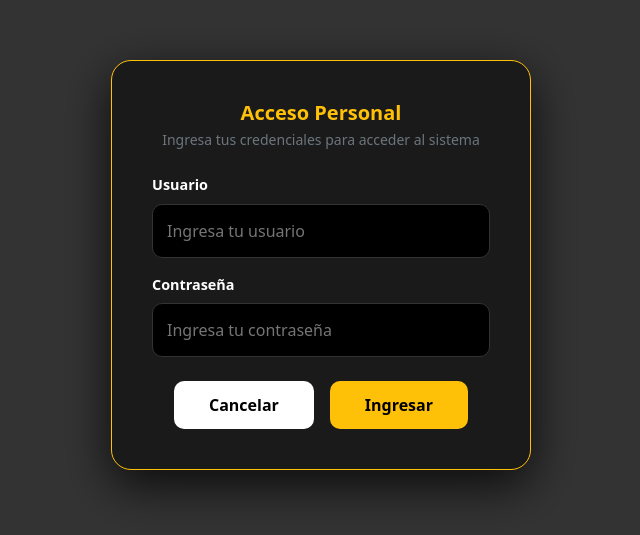
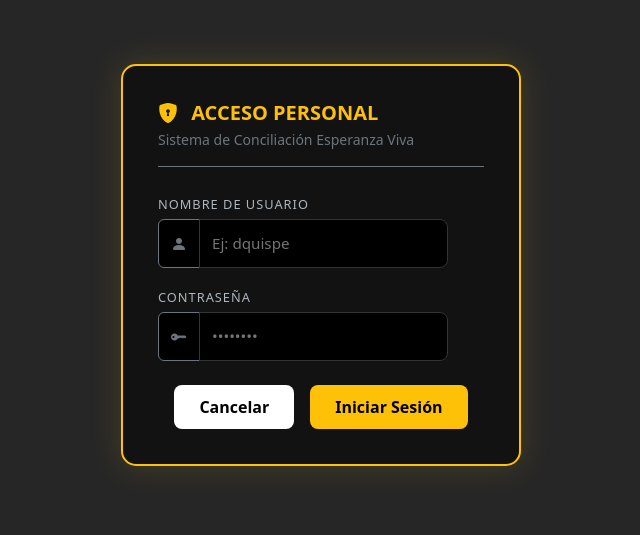
Before and after one commit to David-Q-M/Web-Conciliacion-Esperanza-Viva, an Angular app in the folder app-esperanza-viva/: page /login-admin in a window 1280 px wide. Shown: the part 135-670 px from the top of the page, without its empty margins (319-959 px from the left). Built offline with nearby package versions, Linux system fonts and the light colour scheme.

Commit message:
Validación de roles profesional en Login y estilos mejorados

```diff
--- a/app-esperanza-viva/src/app/components/login-admin/login-admin.css
+++ b/app-esperanza-viva/src/app/components/login-admin/login-admin.css
@@ -1,76 +1,83 @@
-/* Fondo desenfocado profesional del Wireframe-9 */
 .login-overlay {
   position: fixed;
   top: 0;
   left: 0;
-  width: 100vw;
-  height: 100vh;
-  background: rgba(0, 0, 0, 0.8);
-  backdrop-filter: blur(8px);
+  width: 100%;
+  height: 100%;
+  background: rgba(0, 0, 0, 0.85);
+  backdrop-filter: blur(10px);
   display: flex;
   justify-content: center;
   align-items: center;
-  z-index: 9999;
+  z-index: 10000;
 }
 
 .login-modal {
-  background-color: #1a1a1a;
-  border: 1px solid #ffc107; /* Borde amarillo delgado característico */
-  border-radius: 20px;
-  padding: 40px;
+  background-color: #121212;
+  border: 2px solid #ffc107;
+  border-radius: 15px;
+  padding: 35px;
   width: 100%;
-  max-width: 420px;
-  text-align: center;
-  box-shadow: 0 15px 50px rgba(0, 0, 0, 0.8);
+  max-width: 400px;
+  box-shadow: 0 0 30px rgba(255, 193, 7, 0.15);
 }
 
 .label-viva {
-  font-weight: bold;
-  color: #fff;
-  font-size: 0.9rem;
-  margin-bottom: 8px;
-  display: block;
+  color: #adb5bd;
+  font-size: 0.8rem;
+  text-transform: uppercase;
+  letter-spacing: 1px;
+  margin-bottom: 5px;
 }
 
 .input-wireframe {
-  background-color: #000;
-  border: 1px solid #333;
-  color: #fff;
-  width: 100%;
-  padding: 14px;
-  border-radius: 10px;
-  outline: none;
-  transition: all 0.3s ease;
+  background-color: #000 !important;
+  border: 1px solid #333 !important;
+  color: #fff !important;
+  padding: 12px !important;
+  border-radius: 0 8px 8px 0 !important;
+  font-size: 0.95rem;
 }
 
 .input-wireframe:focus {
-  border-color: #ffc107;
-  box-shadow: 0 0 8px rgba(255, 193, 7, 0.2);
+  border-color: #ffc107 !important;
+  box-shadow: none !important;
+}
+
+.alert-viva-error {
+  background: rgba(220, 53, 69, 0.1);
+  color: #ff4d4d;
+  border: 1px solid #dc3545;
+  padding: 12px;
+  border-radius: 8px;
+  font-size: 0.85rem;
+  font-weight: 500;
 }
 
 .btn-modal-white {
-  background-color: #fff;
-  color: #000;
+  background: #fff;
   border: none;
-  padding: 12px 35px;
-  border-radius: 10px;
+  padding: 10px 25px;
+  border-radius: 8px;
   font-weight: bold;
-  cursor: pointer;
-  transition: 0.2s;
+  transition: 0.3s;
 }
 
 .btn-modal-yellow {
-  background-color: #ffc107;
-  color: #000;
+  background: #ffc107;
   border: none;
-  padding: 12px 35px;
-  border-radius: 10px;
+  padding: 10px 25px;
+  border-radius: 8px;
   font-weight: bold;
-  cursor: pointer;
-  transition: 0.2s;
+  transition: 0.3s;
 }
 
-.btn-modal-yellow:hover {
-  background-color: #e5ac00;
-  transform: translateY(-2px);
+.btn-modal-yellow:hover:not(:disabled) {
+  background: #e5ac00;
+  transform: scale(1.02);
 }
+
+.btn-modal-yellow:disabled {
+  opacity: 0.6;
+  cursor: wait;
+}
--- a/app-esperanza-viva/src/app/components/login-admin/login-admin.html
+++ b/app-esperanza-viva/src/app/components/login-admin/login-admin.html
@@ -1,26 +1,48 @@
 <div class="login-overlay">
   <div class="login-modal animate__animated animate__fadeInDown">
-    <div class="modal-header-custom">
-      <h5 class="text-warning fw-bold m-0">Acceso {{ (rolSeleccionado || 'Personal') | titlecase }}</h5>
-      <p class="text-secondary small m-0 mt-1">Ingresa tus credenciales para acceder al sistema</p>
+    <div class="modal-header-custom border-bottom border-secondary pb-3">
+      <h5 class="text-warning fw-bold m-0">
+        <i class="bi bi-shield-lock-fill me-2"></i>
+        ACCESO {{ (rolSeleccionado || 'PERSONAL') }}
+      </h5>
+      <p class="text-secondary small m-0 mt-1">Sistema de Conciliación Esperanza Viva</p>
     </div>
 
     <div class="modal-body-custom mt-4">
+      <div *ngIf="mensajeError" class="alert-viva-error mb-3 animate__animated animate__shakeX">
+        <i class="bi bi-exclamation-octagon-fill me-2"></i> {{ mensajeError }}
+      </div>
+
       <div class="mb-3 text-start">
-        <label class="label-viva">Usuario</label>
-        <input type="text" [(ngModel)]="credentials.usuario" class="input-wireframe" placeholder="Ingresa tu usuario">
+        <label class="label-viva">Nombre de Usuario</label>
+        <div class="input-group">
+          <span class="input-group-text bg-black border-secondary text-secondary">
+            <i class="bi bi-person-fill"></i>
+          </span>
+          <input type="text" [(ngModel)]="credentials.usuario" class="input-wireframe" [class.is-invalid]="mensajeError"
+            placeholder="Ej: dquispe" (input)="mensajeError = null">
+        </div>
       </div>
 
       <div class="mb-4 text-start">
         <label class="label-viva">Contraseña</label>
-        <input type="password" [(ngModel)]="credentials.contrasena" class="input-wireframe"
-          placeholder="Ingresa tu contraseña" (keyup.enter)="ingresar()">
+        <div class="input-group">
+          <span class="input-group-text bg-black border-secondary text-secondary">
+            <i class="bi bi-key-fill"></i>
+          </span>
+          <input type="password" [(ngModel)]="credentials.contrasena" class="input-wireframe"
+            [class.is-invalid]="mensajeError" placeholder="••••••••" (keyup.enter)="ingresar()"
+            (input)="mensajeError = null">
+        </div>
       </div>
 
-      <div class="d-flex justify-content-center gap-3">
-        <button class="btn-modal-white" (click)="cancelar()" [disabled]="cargando">Cancelar</button>
+      <div class="d-flex justify-content-center gap-3 mt-4">
+        <button class="btn-modal-white" (click)="cancelar()" [disabled]="cargando">
+          Cancelar
+        </button>
         <button class="btn-modal-yellow" (click)="ingresar()" [disabled]="cargando">
-          {{ cargando ? 'Verificando...' : 'Ingresar' }}
+          <span *ngIf="cargando" class="spinner-border spinner-border-sm me-2"></span>
+          {{ cargando ? 'Autenticando...' : 'Iniciar Sesión' }}
         </button>
       </div>
     </div>
--- a/app-esperanza-viva/src/app/components/login-admin/login-admin.ts
+++ b/app-esperanza-viva/src/app/components/login-admin/login-admin.ts
@@ -14,74 +14,68 @@ import { UsuarioService } from '../../services/usuario.service';
 export class LoginAdmin {
   @Input() rolSeleccionado: string = '';
   @Output() cerrar = new EventEmitter<void>();
+
   credentials = { usuario: '', contrasena: '' };
   cargando = false;
+  mensajeError: string | null = null;
 
   constructor(private usuarioService: UsuarioService, private router: Router) { }
 
   ingresar() {
-    if (!this.credentials.usuario || !this.credentials.contrasena) {
-      alert("Por favor, ingresa tus credenciales.");
+    this.mensajeError = null;
+
+    // Validación de campos vacíos
+    if (!this.credentials.usuario.trim() || !this.credentials.contrasena.trim()) {
+      this.mensajeError = "Por favor, complete todos los campos.";
       return;
     }
 
     this.cargando = true;
     this.usuarioService.login(this.credentials).subscribe({
       next: (user) => {
-        // 1. Guardar sesión (Importante: El rol debe estar en mayúsculas para el Guard)
-        // 1. Guardar sesión
-        localStorage.setItem('currentUser', JSON.stringify(user));
-
-        // 🛡️ Soporte para múltiples roles
+        // Normalizar roles del usuario desde la BD
         const roles = user.roles || (user.rol ? [user.rol] : []);
         const rolesUpper = roles.map((r: string) => r.toUpperCase());
+        const targetRole = this.rolSeleccionado.toUpperCase();
 
-        console.log("Login exitoso. Roles detectados:", rolesUpper);
-
-        // 2. Redirección basada en PREFERENCIA DE USUARIO (Si seleccionó un rol e inició sesión)
-        if (this.rolSeleccionado && rolesUpper.includes(this.rolSeleccionado.toUpperCase())) {
-          const roleTarget = this.rolSeleccionado.toUpperCase();
-          if (roleTarget === 'ADMINISTRADOR') this.router.navigate(['/admin-dashboard']);
-          else if (roleTarget === 'DIRECTOR') this.router.navigate(['/director/bandeja-solicitudes']);
-          else if (roleTarget === 'CONCILIADOR') this.router.navigate(['/conciliador/mis-casos']);
-          else if (roleTarget === 'ABOGADO') this.router.navigate(['/abogado/pendientes']);
-          else if (roleTarget === 'ABOGADO') this.router.navigate(['/abogado/pendientes']);
-          else if (roleTarget === 'NOTIFICADOR') this.router.navigate(['/notificador/pendientes']);
-          else if (roleTarget === 'SECRETARIO') this.router.navigate(['/secretario/reporte']);
-
-          this.cerrar.emit();
+        // VALIDACIÓN DE SEGURIDAD PROFESIONAL: ¿Tiene el rol elegido?
+        if (this.rolSeleccionado && !rolesUpper.includes(targetRole)) {
+          this.cargando = false;
+          this.mensajeError = `Acceso denegado: Usted no cuenta con el perfil de ${this.rolSeleccionado}.`;
           return;
         }
 
-        // 3. Fallback: Prioridad por defecto si no seleccionó rol o el seleccionado no le corresponde
-        if (rolesUpper.includes('ADMINISTRADOR')) {
-          this.router.navigate(['/admin-dashboard']);
-        } else if (rolesUpper.includes('DIRECTOR')) {
-          this.router.navigate(['/director/bandeja-solicitudes']);
-        } else if (rolesUpper.includes('CONCILIADOR')) {
-          this.router.navigate(['/conciliador/mis-casos']);
-        } else if (rolesUpper.includes('ABOGADO')) {
-          this.router.navigate(['/abogado/pendientes']);
-        } else if (rolesUpper.includes('NOTIFICADOR')) {
-          this.router.navigate(['/notificador/pendientes']);
-        } else if (rolesUpper.includes('SECRETARIO')) {
-          this.router.navigate(['/secretario/reporte']);
-        } else {
-          alert("Rol no reconocido en el sistema.");
-          return;
-        }
+        // Guardar sesión y token para Railway
+        localStorage.setItem('currentUser', JSON.stringify(user));
+        if (user.token) localStorage.setItem('token', user.token);
 
+        // Redirección exitosa
+        this.ejecutarRedireccion(targetRole || rolesUpper[0]);
         this.cerrar.emit();
       },
       error: (err) => {
         this.cargando = false;
-        alert("Acceso denegado. Credenciales incorrectas.");
+        this.mensajeError = "Usuario o contraseña incorrectos.";
+        console.error("Error de login:", err);
       }
     });
   }
 
+  private ejecutarRedireccion(role: string) {
+    const rutas: { [key: string]: string } = {
+      'ADMINISTRADOR': '/admin-dashboard',
+      'DIRECTOR': '/director/bandeja-solicitudes',
+      'CONCILIADOR': '/conciliador/mis-casos',
+      'ABOGADO': '/abogado/pendientes',
+      'NOTIFICADOR': '/notificador/pendientes',
+      'SECRETARIO': '/secretario/reporte'
+    };
+    this.router.navigate([rutas[role] || '/consulta']);
+  }
+
   cancelar() {
     this.credentials = { usuario: '', contrasena: '' };
+    this.mensajeError = null;
     this.cerrar.emit();
   }
 }
```
Also changed, not shown: 1 other file (tests, documents, lock files or other folders).
